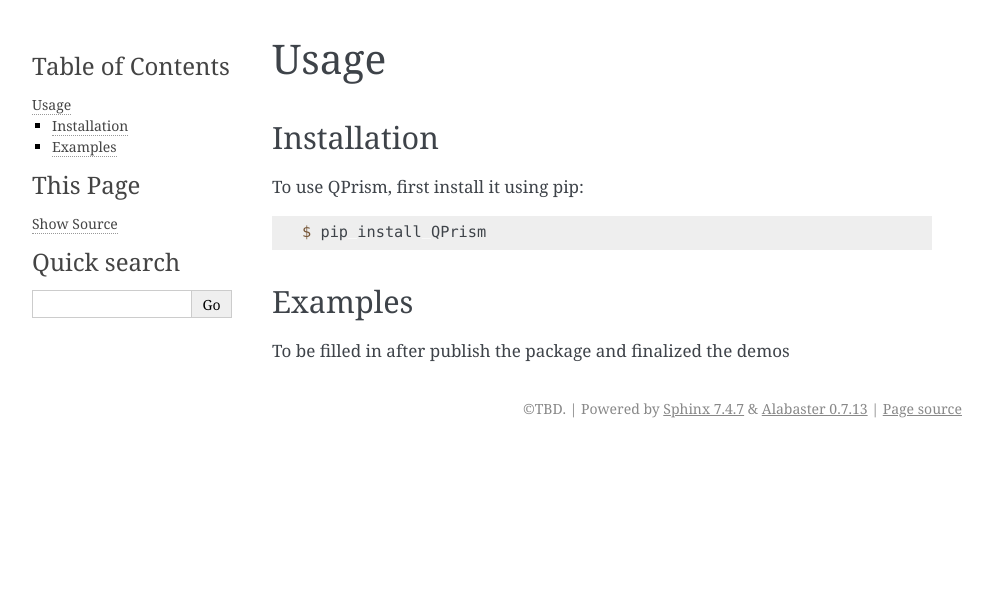
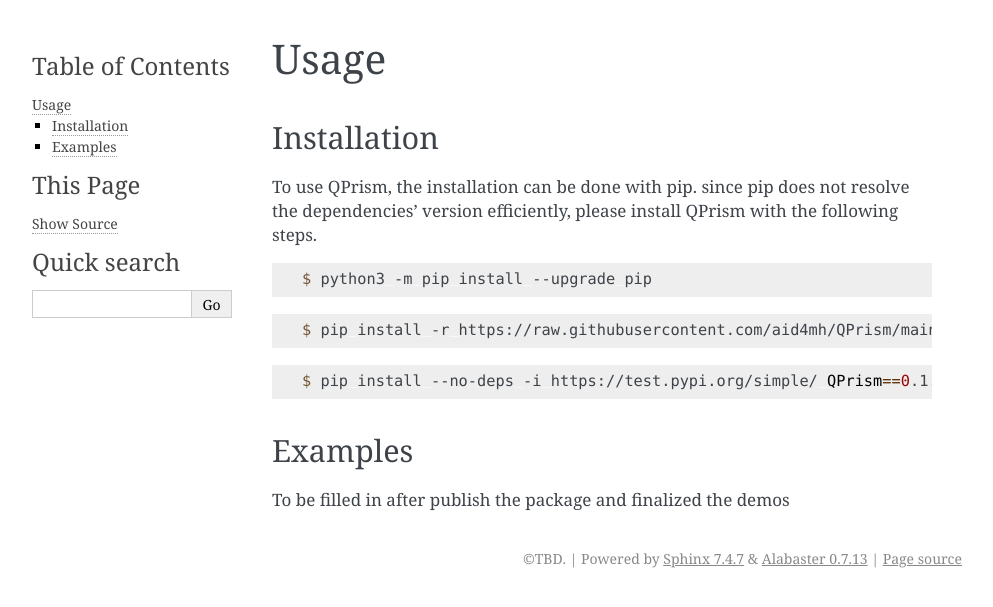
Before and after one commit to aid4mh/QPrism, a Sphinx documentation site: the page built from docs/usage.rst, in a window 1280 px wide. Shown: the top 607 px of the page, without its empty margins (148-1141 px from the left). Built offline with Sphinx 7.4.7, drawn with Linux system fonts in a browser that asks for light colours.

Commit message:
update docs

```diff
--- a/docs/conf.py
+++ b/docs/conf.py
@@ -6,10 +6,10 @@
 
 project = 'QPrism'
 copyright = 'TBD'
-author = 'TBD'
+author = 'Ramzi Halabi, Zixiong Lin, Rahavi Selvarajan, Jana Kabrit'
 
 release = '0.1'
-version = '0.1.0'
+version = '0.1.6'
 
 # -- General configuration
 
--- a/docs/index.rst
+++ b/docs/index.rst
@@ -1,10 +1,9 @@
 Welcome to QPrism's documentation!
 ===================================
 
-**QPrism** is a Python library that can thoroughly assess the quality of video, audio, and sensor data.
+**QPrism** is a Python library that can comprehensively assess the quality of video, audio, and sensor data.
 It provides user the flexibility to compute any supported metrics that are relevant to their research,
 and the genrality that the library applies to any data converted to the specified structure.
-**To be filled in, current statement of need is a bit subjective and need modification in my opinion.**
 
 Check out the :doc:`usage` section for further information, including
 the :ref:`install` of the project.
--- a/docs/usage.rst
+++ b/docs/usage.rst
@@ -6,11 +6,20 @@
 Installation
 ------------
 
-To use QPrism, first install it using pip:
+To use QPrism, the installation can be done with pip.
+since pip does not resolve the dependencies' version efficiently, please install QPrism with the following steps.
 
 .. code-block:: console
 
-   $ pip install QPrism
+   $ python3 -m pip install --upgrade pip
+
+.. code-block:: console
+
+   $ pip install -r https://raw.githubusercontent.com/aid4mh/QPrism/main/requirements.txt
+
+.. code-block:: console
+
+   $ pip install --no-deps -i https://test.pypi.org/simple/ QPrism==0.1.6
 
 Examples
 ----------------
```
